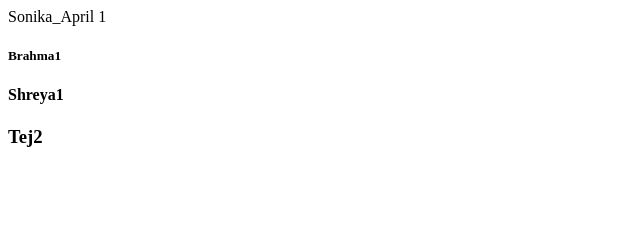
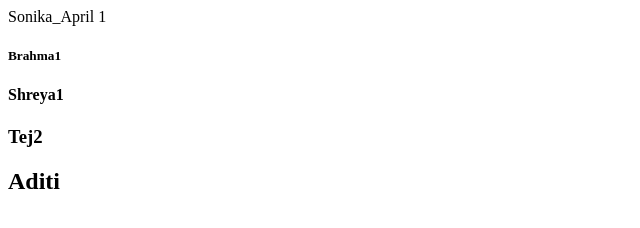
Before and after one commit to SwitchKaseLabs/git_trial, a plain HTML site: page index.html in a window 1280 px wide. Shown: the full height of the page, 0-640 px from the left. Drawn offline with Linux system fonts and the light colour scheme.

Commit message:
Index change added Aditi

```diff
--- a/index.html
+++ b/index.html
@@ -3,4 +3,5 @@
     <h5>Brahma1</h5>
     <h4>Shreya1</h4>
     <h3>Tej2</h3>
+    <h2>Aditi</h2>
 </body>
```
